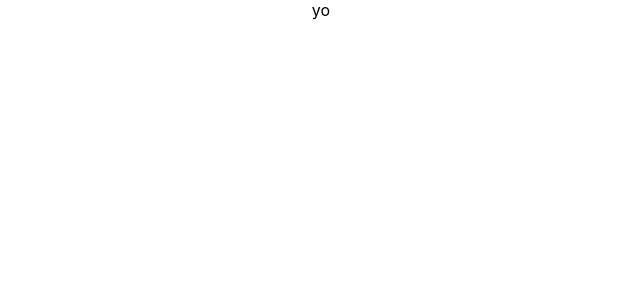
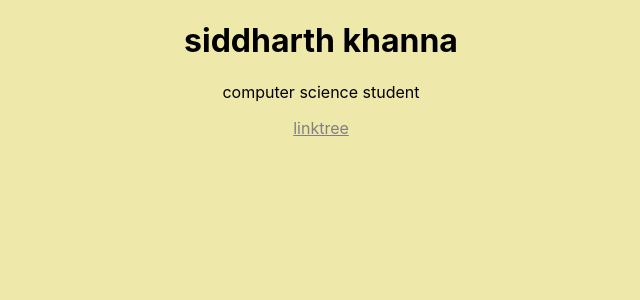
Before and after one commit to siddkhannaa/siddkhannaa.github.io, a React (Create React App) app: page / in a window 1280 px wide. Shown: the top 300 px of the page, without its empty margins (319-959 px from the left). Built offline with nearby package versions, Linux system fonts and the light colour scheme.

Commit message:
add base info

```diff
--- a/src/App.css
+++ b/src/App.css
@@ -1,3 +1,3 @@
-.yo {
-  text-align: center;
+* {
+  background-color: palegoldenrod;
 }
--- a/src/App.js
+++ b/src/App.js
@@ -1,9 +1,18 @@
+import React from 'react';
+
+import { Header } from './components/Header';
+import { Links } from './components/Links';
 import './App.css';
 
 function App() {
+
+  // variable, set variable = useState();
+  //const [text, setText] = useState('hello bob');
+
   return (
-    <div className="yo">
-      yo
+    <div>
+      <Header />
+      <Links />
     </div>
   );
 }
--- /dev/null
+++ b/src/components/Header.jsx
@@ -0,0 +1,13 @@
+import React from "react";
+
+import './css/Header.css';
+
+export const Header = (props) => {
+
+    return(
+        <div className="header">
+            <h1>siddharth khanna</h1>
+            <p>computer science student</p>
+        </div>
+    )
+}
--- /dev/null
+++ b/src/components/Links.jsx
@@ -0,0 +1,11 @@
+import React from "react";
+
+import './css/Links.css';
+
+export const Links = () => {
+    return(
+        <div>
+            <a className="link" href="https://linktr.ee/siddharthkhanna">linktree</a>
+        </div>
+    )
+}
--- /dev/null
+++ b/src/components/css/Header.css
@@ -0,0 +1,3 @@
+.header {
+    text-align: center;
+}
--- /dev/null
+++ b/src/components/css/Links.css
@@ -0,0 +1,20 @@
+.link {
+    width: 100%;
+    text-align: center;
+}
+
+a {
+    display: inline-block;
+}
+
+a:link {
+    color: grey;
+}
+
+a:visited {
+    color: grey;
+}
+
+a:hover {
+    color: darkgray;
+}
--- a/src/components/header.js
+++ /dev/null
@@ -1,5 +0,0 @@
-header = () => {
-
-}
-
-export default header;
```
Also changed, not shown: 1 other file (tests, documents, lock files or other folders).
